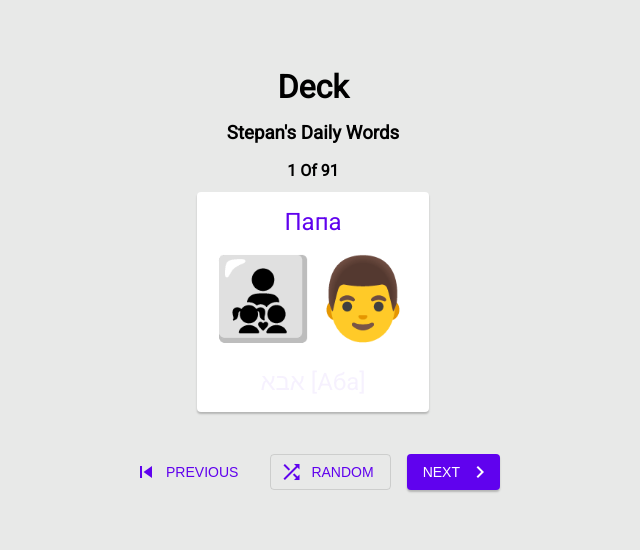
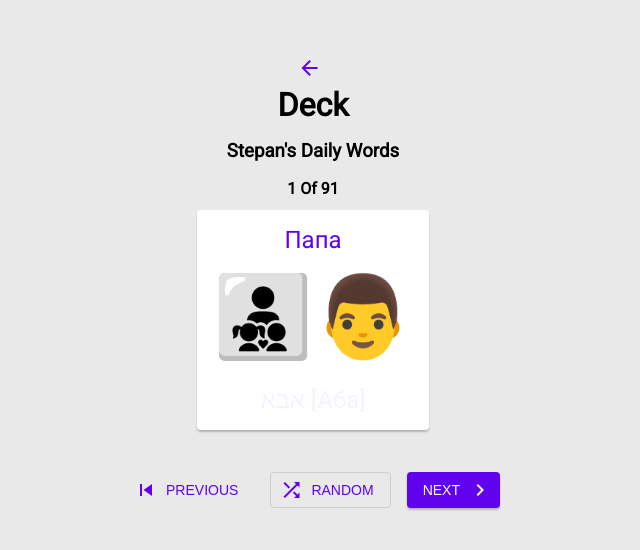
Before and after one commit to StepanoidTeam/learn-hebrew, a website with bundled scripts: page challenges/deck/index.html in a window 1280 px wide. Shown: the part 106-656 px from the top of the page, without its empty margins (327-967 px from the left). Built offline with nearby package versions, Linux system fonts and the light colour scheme.

Commit message:
deck: quit button added

```diff
--- a/challenges/deck/index.html
+++ b/challenges/deck/index.html
@@ -8,7 +8,12 @@
     <link rel="stylesheet" href="./style.css" />
   </head>
   <body>
-    <h1>Deck</h1>
+    <h1>
+      <button class="text btn-quit">
+          <i class="material-icons">arrow_back</i>
+      </button>
+      <span>Deck</span>
+      </h1>
     <h3 class="dictionary-name">dictionary name here</h3>
     <h4 class="game-info">1 / 99</h4>
     <div class="card-holder"></div>
--- a/challenges/deck/script.js
+++ b/challenges/deck/script.js
@@ -98,3 +98,8 @@ function onKeyDown({ key }) {
       break;
   }
 }
+
+document.querySelector(".btn-quit").addEventListener("click", () => {
+  // go to the main page
+  document.location.assign("../../");
+});
```
